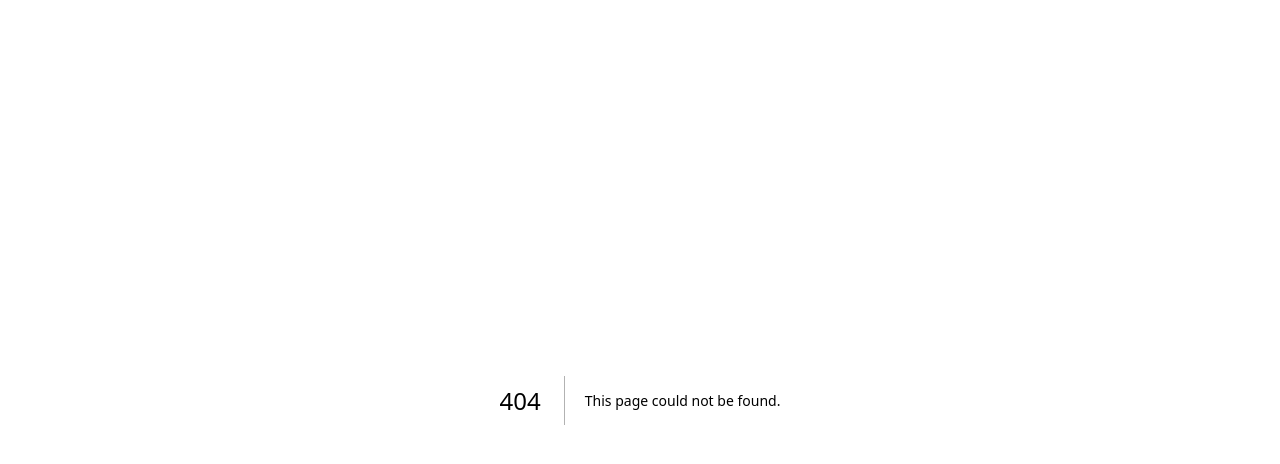
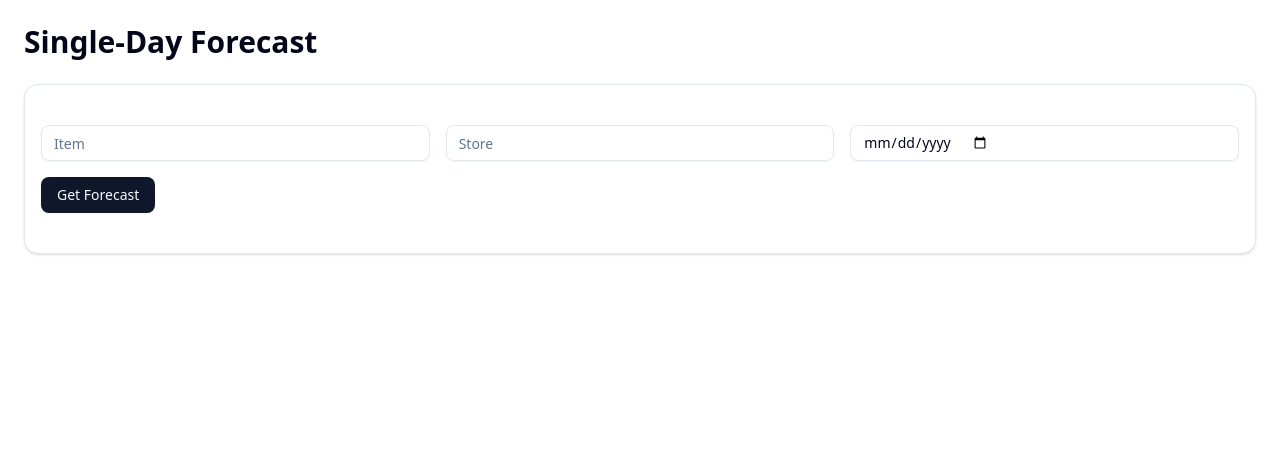
Before and after one commit to sagardas25/supply_chain, a Next.js app in the folder frontend/: page /forecast/single-day in a window 1280 px wide. Before the commit this address had no page. Shown: the top 464 px of the page. Built offline with nearby package versions, Linux system fonts and the light colour scheme.

Commit message:
frontend : implemented single day forecast page

```diff
--- /dev/null
+++ b/frontend/src/app/forecast/single-day/page.js
@@ -0,0 +1,116 @@
+"use client";
+
+import { useState } from "react";
+import { Input } from "@/components/ui/input";
+import { Button } from "@/components/ui/button";
+import { Card, CardContent } from "@/components/ui/card";
+import { toast } from "sonner";
+import {
+  Table,
+  TableBody,
+  TableCell,
+  TableHead,
+  TableHeader,
+  TableRow,
+} from "@/components/ui/table";
+
+export default function SingleDayForecastPage() {
+  const [item, setItem] = useState("");
+  const [store, setStore] = useState("");
+  const [date, setDate] = useState("");
+  const [forecastResult, setForecastResult] = useState(null);
+  const [loading, setLoading] = useState(false);
+
+  const handleForecast = async () => {
+    if (!item || !store || !date) {
+      toast.error("Please fill in all fields");
+      return;
+    }
+
+    setLoading(true);
+    setForecastResult(null);
+
+    try {
+      const res = await fetch(
+        `https://walmart-api-latest.onrender.com/forecast/single-day`,
+        {
+          method: "POST",
+          headers: { "Content-Type": "application/json" },
+          body: JSON.stringify({ item, store, date }),
+        }
+      );
+
+      if (!res.ok) throw new Error("Forecast failed");
+
+      const data = await res.json();
+      console.log("data : +" + data);
+
+      setForecastResult(data);
+    } catch (err) {
+      console.error("Forecast error:", err);
+      toast.error("Failed to fetch forecast");
+    } finally {
+      setLoading(false);
+    }
+  };
+
+  return (
+    <div className="p-6 space-y-6">
+      <div className="flex justify-between items-center">
+        <h1 className="text-3xl font-bold">Single-Day Forecast</h1>
+      </div>
+
+      <Card className="shadow-sm">
+        <CardContent className="p-4 space-y-4">
+          <div className="grid grid-cols-1 sm:grid-cols-3 gap-4">
+            <Input
+              placeholder="Item"
+              value={item}
+              onChange={(e) => setItem(e.target.value)}
+            />
+            <Input
+              placeholder="Store"
+              value={store}
+              onChange={(e) => setStore(e.target.value)}
+            />
+            <Input
+              type="date"
+              value={date}
+              onChange={(e) => setDate(e.target.value)}
+            />
+          </div>
+
+          <Button onClick={handleForecast} disabled={loading}>
+            {loading ? "Forecasting..." : "Get Forecast"}
+          </Button>
+        </CardContent>
+      </Card>
+
+      {forecastResult && (
+        <Card className="shadow-md">
+          <CardContent className="p-4">
+            <h2 className="text-xl font-semibold mb-4">Forecast Result</h2>
+            <Table>
+              <TableHeader>
+                <TableRow>
+                  <TableHead>Item</TableHead>
+                  <TableHead>Store</TableHead>
+                  <TableHead>Date</TableHead>
+                  <TableHead>Forecast</TableHead>
+                </TableRow>
+              </TableHeader>
+              <TableBody>
+                <TableRow>
+                  <TableCell>{forecastResult.item}</TableCell>
+                  <TableCell>{forecastResult.store}</TableCell>
+                  <TableCell>{forecastResult.date}</TableCell>
+                  <TableCell>{forecastResult.predicted_units_sold}</TableCell>
+                </TableRow>
+              </TableBody>
+            </Table>
+          </CardContent>
+        </Card>
+      )}
+    </div>
+  );
+}
```
Also changed, not shown: frontend/src/app/inventory/page.js (+0 -119 lines).
